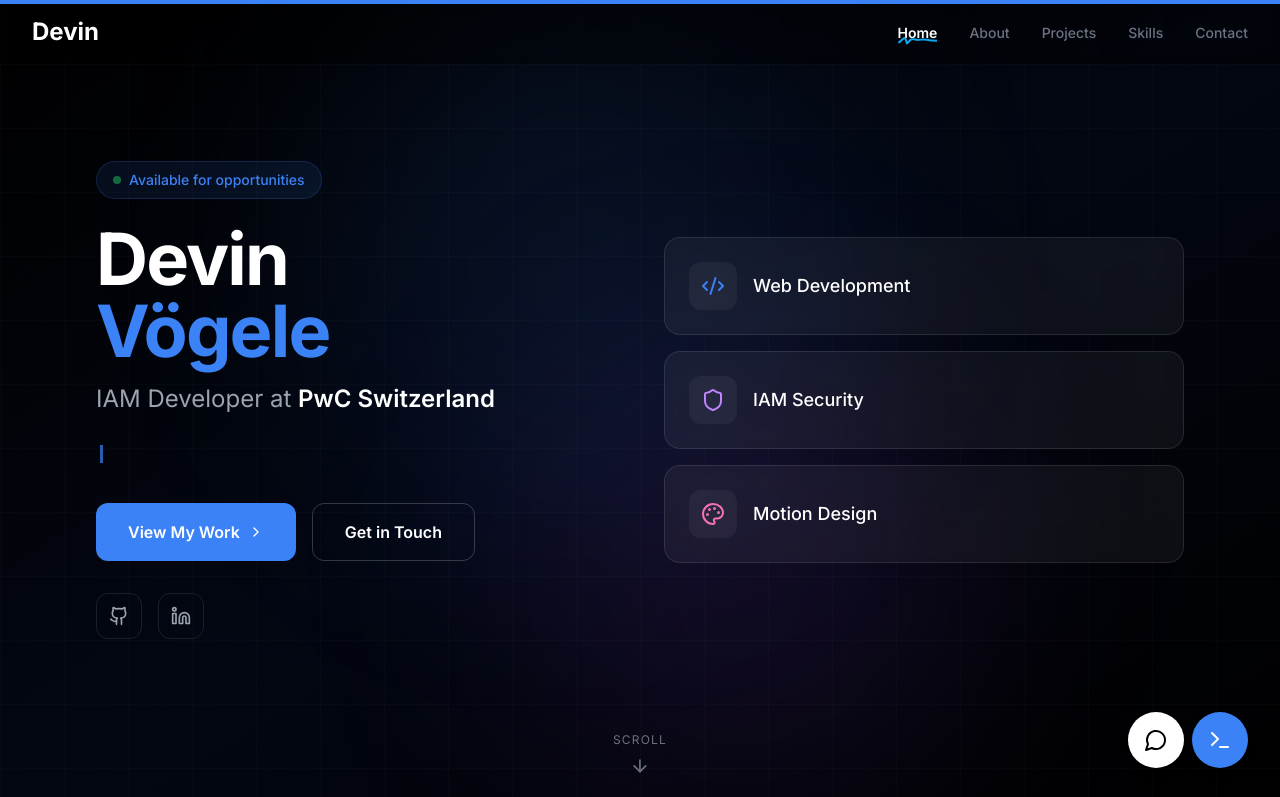
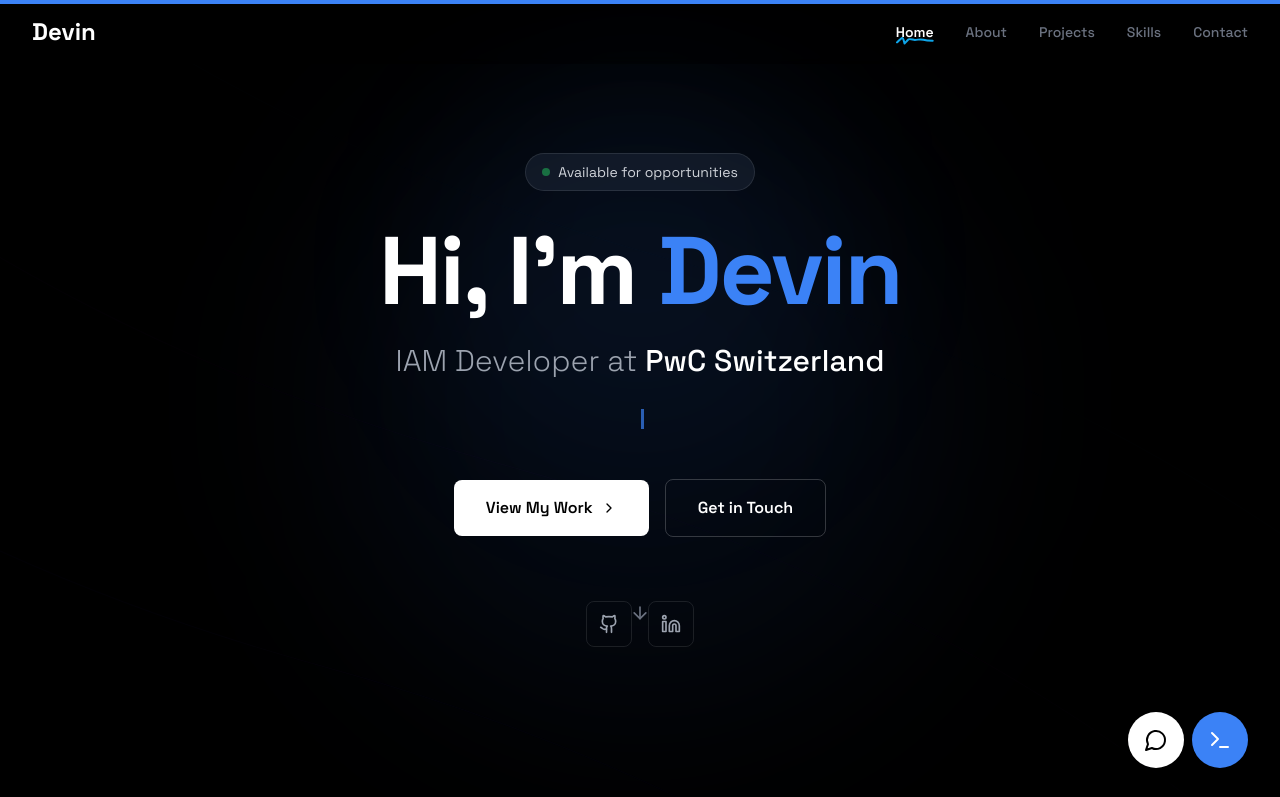
Before and after one commit to devin-voegele/portfolio, a Next.js app: page / in a window 1280 px wide. Shown: the top 797 px of the page. Built offline with nearby package versions, Linux system fonts and the light colour scheme.

Commit message:
Revert Hero to original centered design and change font to Space Grotesk

```diff
--- a/app/layout.tsx
+++ b/app/layout.tsx
@@ -1,5 +1,5 @@
 import type { Metadata } from "next";
-import { Inter } from "next/font/google";
+import { Space_Grotesk } from "next/font/google";
 import "./globals.css";
 import Navbar from "@/components/Navbar";
 import ScrollProgress from "@/components/ScrollProgress";
@@ -9,7 +9,7 @@ import AIChatbot from "@/components/AIChatbot";
 import { BackgroundBeams } from "@/components/ui/background-beams-static";
 import JsonLd from "@/components/JsonLd";
 
-const inter = Inter({ subsets: ["latin"] });
+const spaceGrotesk = Space_Grotesk({ subsets: ["latin"] });
 
 export const metadata: Metadata = {
   metadataBase: new URL("https://devin-voegele.vercel.app"),
@@ -90,7 +90,7 @@ export default function RootLayout({
       <head>
         <JsonLd />
       </head>
-      <body className={`${inter.className} antialiased bg-black text-white md:cursor-none`}>
+      <body className={`${spaceGrotesk.className} antialiased bg-black text-white md:cursor-none`}>
         <MouseFollower />
         <ScrollProgress />
         <Navbar />
--- a/components/Hero.tsx
+++ b/components/Hero.tsx
@@ -1,91 +1,67 @@
 'use client';
 
 import { motion } from 'framer-motion';
-import { ArrowDown, Github, Linkedin, ChevronRight, Code2, Shield, Palette } from 'lucide-react';
+import { ArrowDown, Github, Linkedin, ChevronRight } from 'lucide-react';
 import TypewriterText from './TypewriterText';
 
 export default function Hero() {
-  const containerVariants = {
-    hidden: { opacity: 0 },
-    visible: {
-      opacity: 1,
-      transition: {
-        staggerChildren: 0.15,
-        delayChildren: 0.3,
-      },
-    },
-  };
-
-  const itemVariants = {
-    hidden: { opacity: 0, y: 20 },
-    visible: { opacity: 1, y: 0, transition: { duration: 0.6, ease: 'easeOut' } },
-  };
-
-  const skills = [
-    { icon: Code2, label: 'Web Development', color: 'text-accent' },
-    { icon: Shield, label: 'IAM Security', color: 'text-purple-400' },
-    { icon: Palette, label: 'Motion Design', color: 'text-pink-400' },
-  ];
-
   return (
     <section id="hero" className="relative min-h-screen flex items-center justify-center overflow-hidden bg-black">
-      {/* Animated Gradient Background */}
-      <div className="absolute inset-0">
-        <div className="absolute inset-0 bg-gradient-to-br from-black via-gray-950 to-black" />
-        <motion.div
-          className="absolute top-0 left-1/4 w-[500px] h-[500px] bg-accent/10 rounded-full blur-[120px]"
-          animate={{
-            x: [0, 50, 0],
-            y: [0, 30, 0],
-            scale: [1, 1.1, 1],
-          }}
-          transition={{ duration: 8, repeat: Infinity, ease: 'easeInOut' }}
-        />
-        <motion.div
-          className="absolute bottom-0 right-1/4 w-[400px] h-[400px] bg-purple-500/10 rounded-full blur-[100px]"
-          animate={{
-            x: [0, -30, 0],
-            y: [0, -50, 0],
-            scale: [1, 1.2, 1],
-          }}
-          transition={{ duration: 10, repeat: Infinity, ease: 'easeInOut' }}
-        />
-      </div>
+      {/* Subtle Grid Background */}
+      <div className="absolute inset-0 bg-[linear-gradient(to_right,#111111_1px,transparent_1px),linear-gradient(to_bottom,#111111_1px,transparent_1px)] bg-[size:4rem_4rem] opacity-30" />
 
-      {/* Grid Pattern */}
-      <div className="absolute inset-0 bg-[linear-gradient(rgba(255,255,255,0.02)_1px,transparent_1px),linear-gradient(90deg,rgba(255,255,255,0.02)_1px,transparent_1px)] bg-[size:64px_64px]" />
+      {/* Gradient Overlay */}
+      <div className="absolute inset-0 bg-gradient-to-b from-black via-black to-black" />
+
+      {/* Light Glow Behind Hero */}
+      <div className="absolute top-1/2 left-1/2 -translate-x-1/2 -translate-y-1/2 w-[600px] h-[600px] bg-accent/[0.07] rounded-full blur-[100px]" />
+      <div className="absolute top-1/3 left-1/2 -translate-x-1/2 -translate-y-1/2 w-[400px] h-[400px] bg-accent/[0.05] rounded-full blur-[80px]" />
 
       {/* Content */}
+      <div className="relative z-10 max-w-5xl mx-auto px-4 sm:px-6 lg:px-8 text-center">
         <motion.div
-        className="relative z-10 max-w-6xl mx-auto px-4 sm:px-6 lg:px-8 w-full"
-        variants={containerVariants}
-        initial="hidden"
-        animate="visible"
+          initial={{ opacity: 0, y: 30 }}
+          animate={{ opacity: 1, y: 0 }}
+          transition={{ duration: 0.8, delay: 0.2 }}
         >
-        <div className="grid lg:grid-cols-2 gap-12 items-center">
-          {/* Left Side - Text Content */}
-          <div className="text-center lg:text-left">
           {/* Status Badge */}
-            <motion.div variants={itemVariants} className="mb-6">
-              <span className="inline-flex items-center gap-2 px-4 py-2 rounded-full bg-accent/10 border border-accent/20 text-accent text-sm font-medium">
+          <motion.div
+            initial={{ opacity: 0, y: -10 }}
+            animate={{ opacity: 1, y: 0 }}
+            transition={{ delay: 0.4, duration: 0.6 }}
+            className="inline-flex items-center gap-2 px-4 py-2 rounded-full bg-slate/50 border border-white/10 mb-8"
+          >
             <span className="w-2 h-2 bg-green-500 rounded-full animate-pulse"></span>
-                Available for opportunities
-              </span>
+            <span className="text-sm text-gray-300">Available for opportunities</span>
           </motion.div>
 
           {/* Name */}
-            <motion.h1 variants={itemVariants} className="text-5xl md:text-6xl lg:text-7xl font-bold text-white mb-4 tracking-tight">
-              Devin
-              <span className="block text-accent">Vögele</span>
+          <motion.h1
+            initial={{ opacity: 0, y: 20 }}
+            animate={{ opacity: 1, y: 0 }}
+            transition={{ delay: 0.6, duration: 0.8 }}
+            className="text-5xl md:text-7xl lg:text-8xl font-bold text-white mb-6 tracking-tight"
+          >
+            Hi, I&apos;m <span className="text-accent">Devin</span>
           </motion.h1>
 
           {/* Role */}
-            <motion.h2 variants={itemVariants} className="text-xl md:text-2xl text-gray-400 mb-6">
-              IAM Developer at <span className="text-white font-semibold">PwC Switzerland</span>
+          <motion.h2
+            initial={{ opacity: 0, y: 20 }}
+            animate={{ opacity: 1, y: 0 }}
+            transition={{ delay: 0.8 }}
+            className="text-xl md:text-2xl lg:text-3xl text-gray-400 mb-6 font-light"
+          >
+            IAM Developer at <span className="text-white font-medium">PwC Switzerland</span>
           </motion.h2>
 
           {/* Tagline */}
-            <motion.div variants={itemVariants} className="text-lg text-gray-500 mb-8 h-8">
+          <motion.p
+            initial={{ opacity: 0 }}
+            animate={{ opacity: 1 }}
+            transition={{ delay: 1.0 }}
+            className="text-lg md:text-xl text-gray-500 max-w-2xl mx-auto mb-12 leading-relaxed"
+          >
             <TypewriterText
               texts={[
                 'Building modern web experiences.',
@@ -94,65 +70,55 @@ export default function Hero() {
                 'Clean code advocate.',
               ]}
             />
-            </motion.div>
+          </motion.p>
 
           {/* CTA Buttons */}
-            <motion.div variants={itemVariants} className="flex flex-col sm:flex-row gap-4 justify-center lg:justify-start mb-8">
+          <motion.div
+            initial={{ opacity: 0, y: 20 }}
+            animate={{ opacity: 1, y: 0 }}
+            transition={{ delay: 1.2 }}
+            className="flex flex-col sm:flex-row gap-4 justify-center items-center mb-16"
+          >
             <a
               href="#projects"
-                className="group flex items-center justify-center gap-2 px-8 py-4 bg-accent text-white rounded-xl font-semibold transition-all hover:bg-accent/90 hover:scale-105 hover:shadow-lg hover:shadow-accent/25"
+              className="group flex items-center gap-2 px-8 py-4 bg-white text-black rounded-lg font-semibold transition-all hover:bg-gray-100 hover:scale-105"
             >
               View My Work
               <ChevronRight className="w-4 h-4 group-hover:translate-x-1 transition-transform" />
             </a>
+
             <a
               href="#contact"
-                className="px-8 py-4 border border-white/20 rounded-xl font-semibold text-white hover:bg-white/5 transition-all hover:border-white/40"
+              className="px-8 py-4 border border-white/20 rounded-lg font-semibold text-white hover:bg-white/5 transition-all hover:border-white/40"
             >
               Get in Touch
             </a>
           </motion.div>
 
           {/* Social Links */}
-            <motion.div variants={itemVariants} className="flex gap-4 justify-center lg:justify-start">
+          <motion.div
+            initial={{ opacity: 0 }}
+            animate={{ opacity: 1 }}
+            transition={{ delay: 1.4 }}
+            className="flex gap-4 justify-center"
+          >
             <a
               href="https://github.com/devin-voegele"
               target="_blank"
               rel="noopener noreferrer"
-                className="p-3 rounded-xl border border-white/10 hover:border-accent/50 hover:bg-accent/10 transition-all group"
+              className="p-3 rounded-lg border border-white/10 hover:border-white/30 hover:bg-white/5 transition-all group"
             >
-                <Github className="w-5 h-5 text-gray-400 group-hover:text-accent transition-colors" />
+              <Github className="w-5 h-5 text-gray-400 group-hover:text-white transition-colors" />
             </a>
             <a
               href="https://linkedin.com/in/devinvoegele"
               target="_blank"
               rel="noopener noreferrer"
-                className="p-3 rounded-xl border border-white/10 hover:border-accent/50 hover:bg-accent/10 transition-all group"
+              className="p-3 rounded-lg border border-white/10 hover:border-white/30 hover:bg-white/5 transition-all group"
             >
-                <Linkedin className="w-5 h-5 text-gray-400 group-hover:text-accent transition-colors" />
+              <Linkedin className="w-5 h-5 text-gray-400 group-hover:text-white transition-colors" />
             </a>
           </motion.div>
-          </div>
-
-          {/* Right Side - Skills Cards */}
-          <motion.div variants={itemVariants} className="hidden lg:flex flex-col gap-4">
-            {skills.map((skill, index) => (
-              <motion.div
-                key={skill.label}
-                className="flex items-center gap-4 p-6 rounded-2xl bg-white/5 border border-white/10 backdrop-blur-sm hover:bg-white/10 hover:border-white/20 transition-all cursor-default"
-                initial={{ opacity: 0, x: 50 }}
-                animate={{ opacity: 1, x: 0 }}
-                transition={{ delay: 0.8 + index * 0.2, duration: 0.5 }}
-                whileHover={{ scale: 1.02, x: -5 }}
-              >
-                <div className={`p-3 rounded-xl bg-white/5 ${skill.color}`}>
-                  <skill.icon className="w-6 h-6" />
-                </div>
-                <span className="text-lg text-white font-medium">{skill.label}</span>
-              </motion.div>
-            ))}
-          </motion.div>
-        </div>
         </motion.div>
 
         {/* Scroll Indicator */}
@@ -165,12 +131,11 @@ export default function Hero() {
           <motion.div
             animate={{ y: [0, 8, 0] }}
             transition={{ duration: 2, repeat: Infinity }}
-          className="flex flex-col items-center gap-2"
           >
-          <span className="text-xs text-gray-500 uppercase tracking-widest">Scroll</span>
             <ArrowDown className="w-5 h-5 text-gray-500" />
           </motion.div>
         </motion.div>
+      </div>
     </section>
   );
 }
```
Lines whose indentation alone changed are shown as unchanged.
